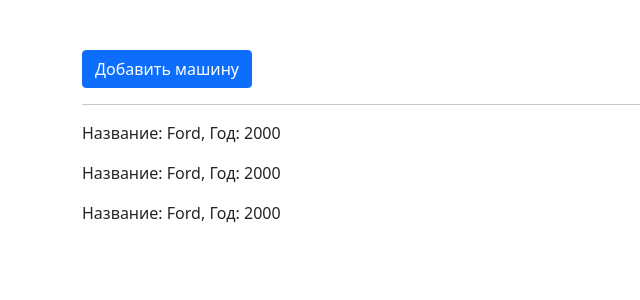
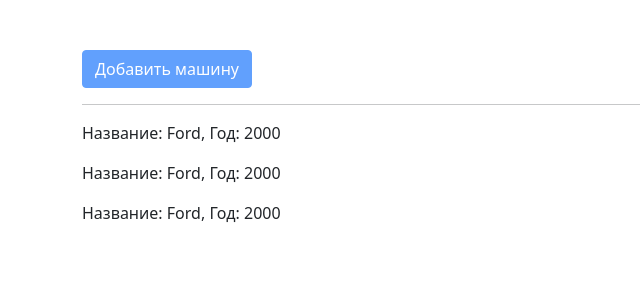
Before and after one commit to Niatomi/js-learn, an Angular app in the folder angular-js-learn/angular-learn-project/: page / in a window 1280 px wide. Shown: the top 300 px of the page, without its empty margins (0-640 px from the left). Built offline with nearby package versions, Linux system fonts and the light colour scheme.

Commit message:
Implemented logic for button

```diff
--- a/angular-js-learn/angular-learn-project/src/app/cars/cars.component.ts
+++ b/angular-js-learn/angular-learn-project/src/app/cars/cars.component.ts
@@ -6,10 +6,13 @@ import { Component, OnInit } from '@angular/core';
   styleUrls: ['./cars.component.css'],
 })
 export class CarsComponent {
-  canAddCar = false;
-  constructor() {
-    setTimeout(() => {
-      this.canAddCar = !this.canAddCar;
-    }, 4000);
+  carName = '';
+  inputText = 'Default text';
+  addCarStatus = false;
+
+  addCar() {
+    this.addCarStatus = true;
   }
+
+  constructor() {}
 }
```
